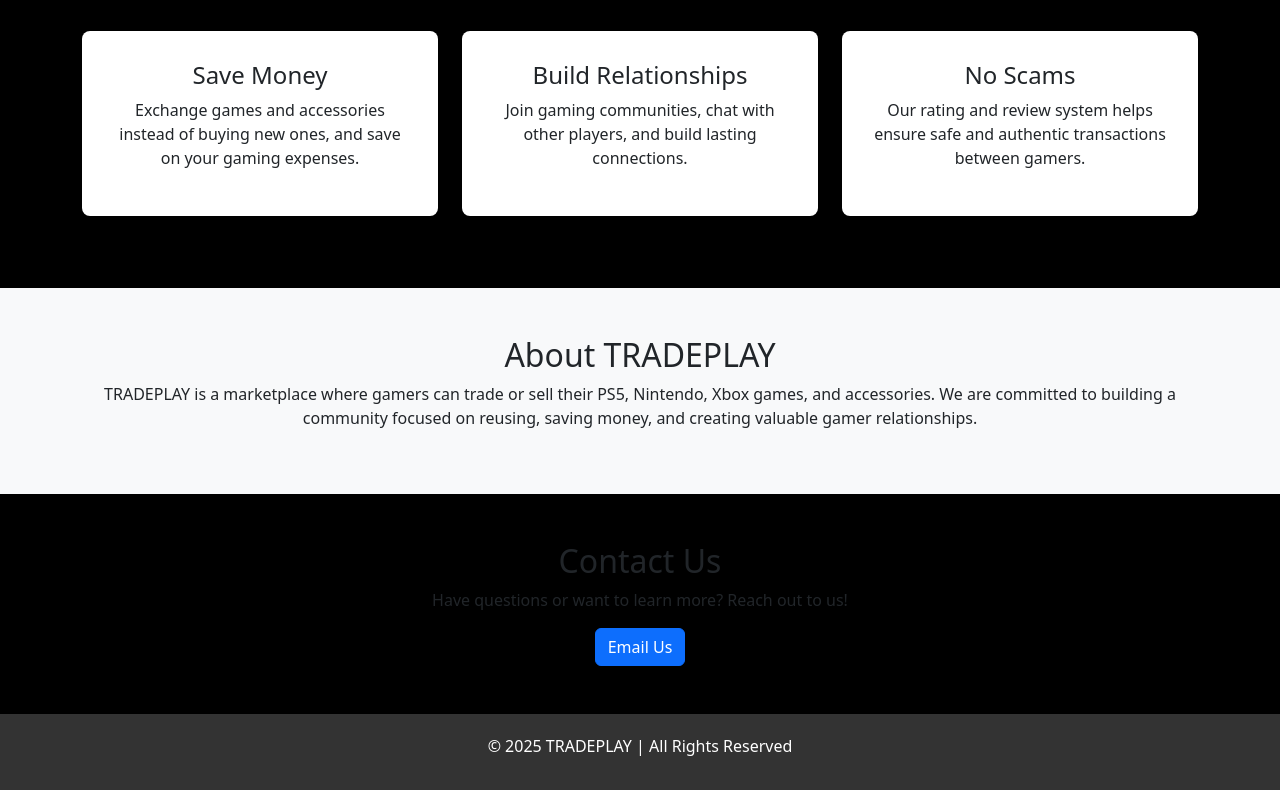
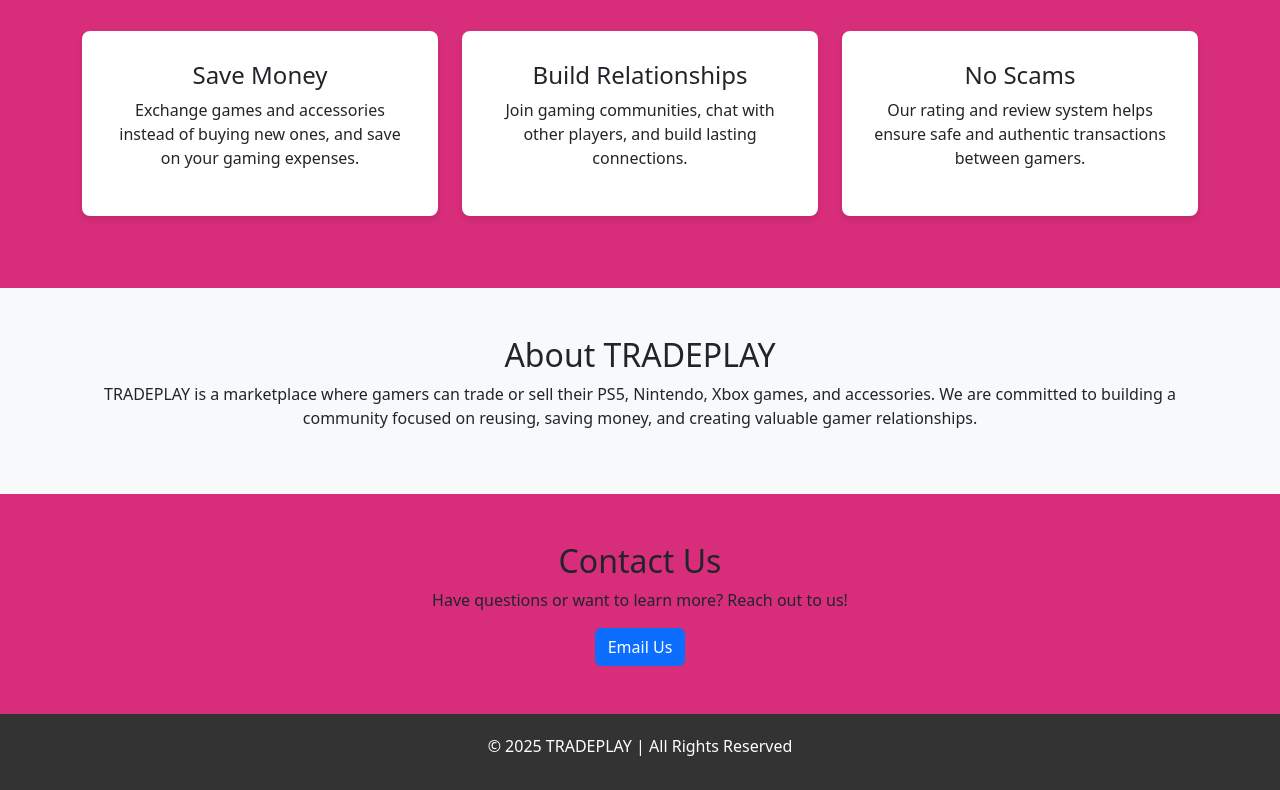
Before and after one commit to Harsha-Udutha/TradePlay, a plain HTML site: page index.html in a window 1280 px wide. Shown: the part 696-1486 px from the top of the page. Drawn offline with nearby package versions, Linux system fonts and the light colour scheme.

Commit message:
changed background to pink

```diff
--- a/index.html
+++ b/index.html
@@ -9,7 +9,7 @@
   <link href="https://cdn.jsdelivr.net/npm/bootstrap@5.3.0-alpha1/dist/css/bootstrap.min.css" rel="stylesheet" integrity="sha384-KyZXEJx3HgU5h4IHmY0x8MwY4xp8M5icrAem5JxzldjHo6t8N6Sx6V6O1uYCEbQm" crossorigin="anonymous">
   <style>
     body {
-      background-color: #000000;
+      background-color: #d82d7a;
     }
     .hero-section {
       background: url('https://via.placeholder.com/1920x800') no-repeat center center/cover;
```
